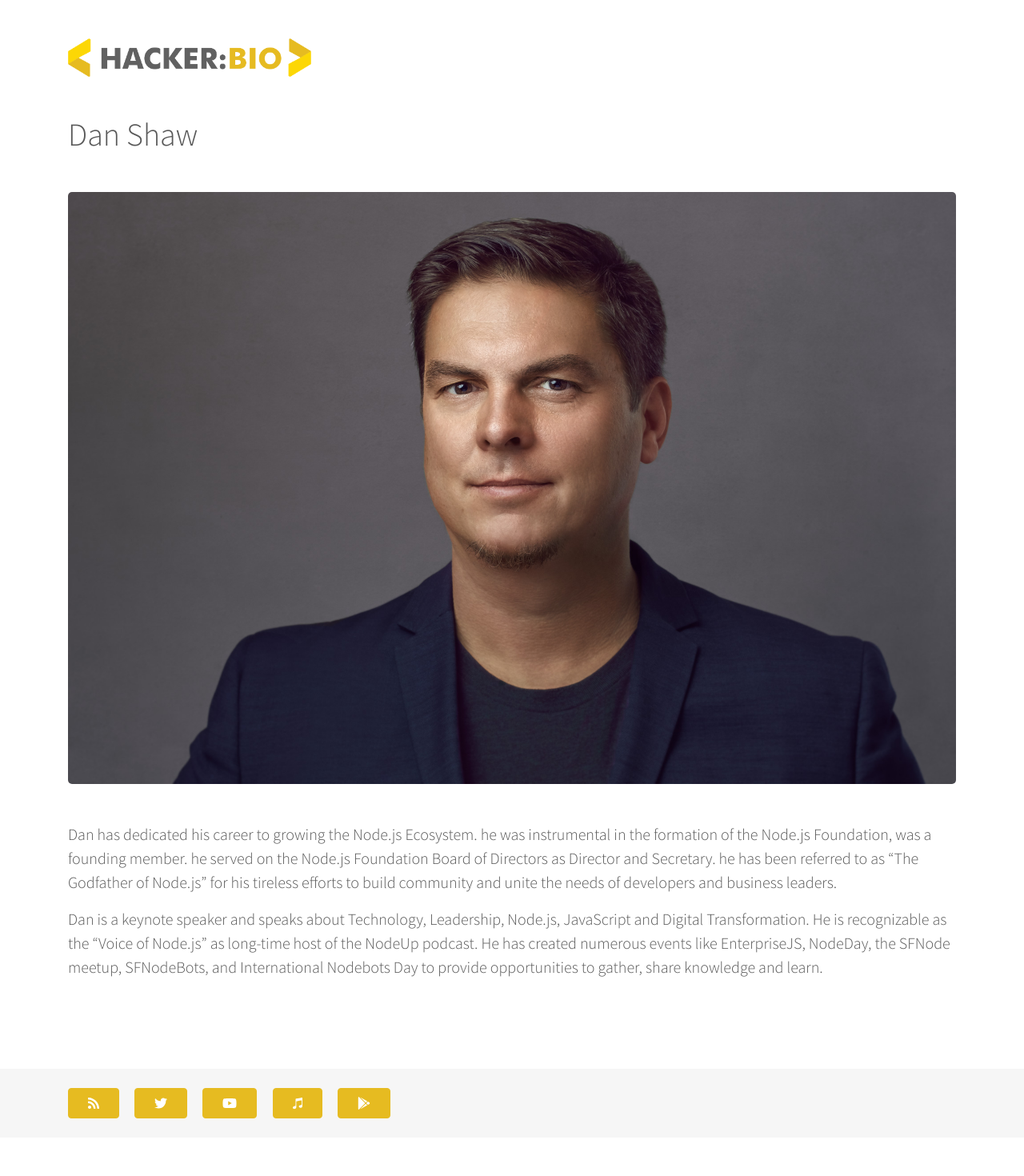
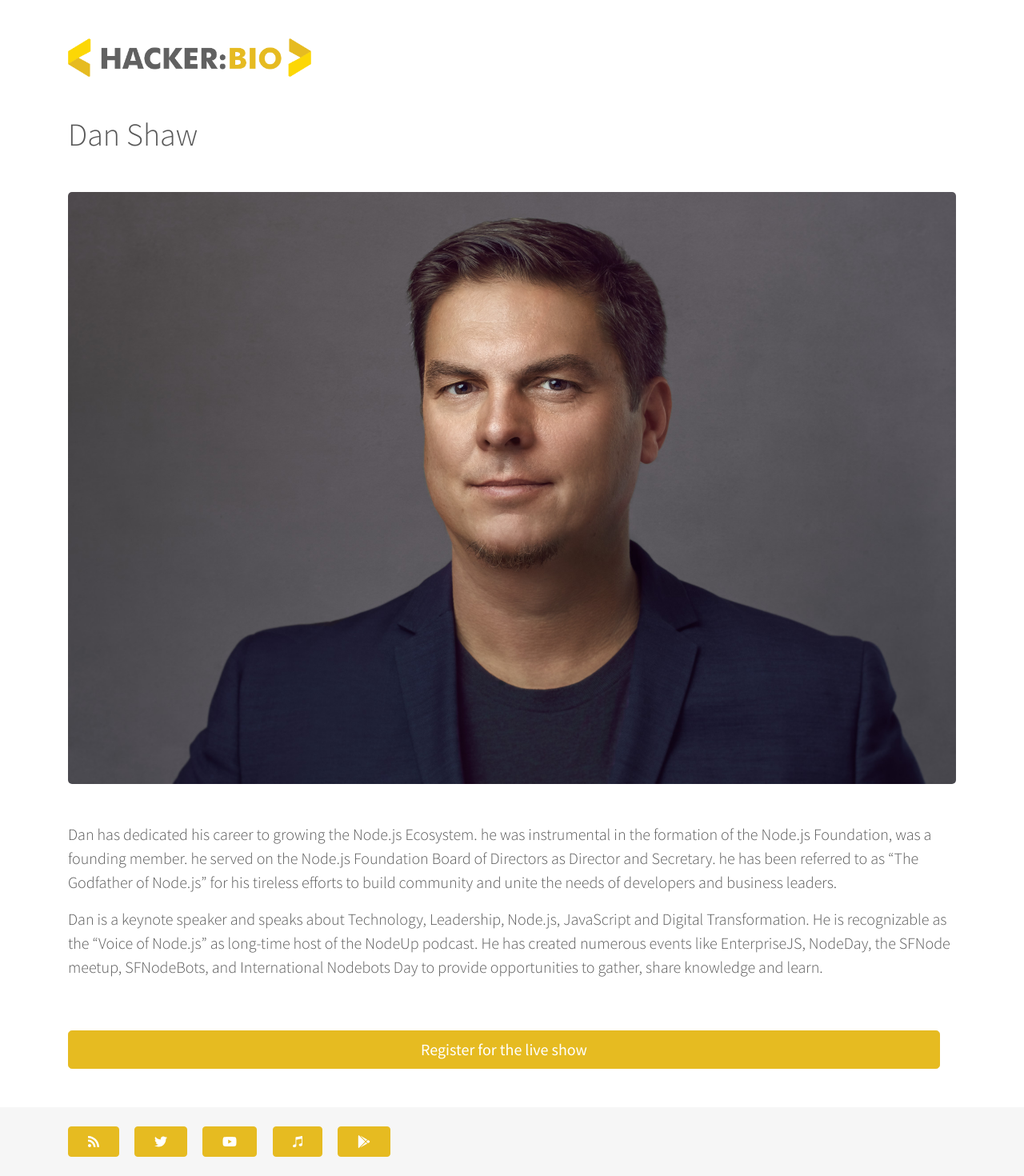
Before and after one commit to HackerBio/hackerbio.github.io, a Jekyll site: the page built from _hackers/dan-shaw.md, in a window 1280 px wide. Shown: the whole page at 80% size. Built offline with Jekyll 4.4.1, drawn with Linux system fonts in a browser that asks for light colours; nearby versions of some CDN libraries; before the commit the page ends 1422 px from its top, so only the background shows below that.

Commit message:
feat(hacker): add call to action

```diff
--- a/_hackers/dan-shaw.md
+++ b/_hackers/dan-shaw.md
@@ -2,6 +2,7 @@
 name: Dan Shaw
 date: 2018-07-03
 headline: He has been referred to as _"The Godfather of Node.js"_ for his tireless efforts to build community and unite the needs of developers and business leaders
+crowdcast: https://www.crowdcast.io/e/hacker-bio-dan-shaw
 ---
 
 Dan has dedicated his career to growing the Node.js Ecosystem. he was instrumental in the formation of the Node.js Foundation, was a founding member. he served on the Node.js Foundation Board of Directors as Director and Secretary. he has been referred to as "The Godfather of Node.js" for his tireless efforts to build community and unite the needs of developers and business leaders.
--- a/_layouts/hacker.html
+++ b/_layouts/hacker.html
@@ -7,3 +7,9 @@ layout: base
   <div class="my-5"><img src="/hackers/{{ page.slug }}/photo.jpg" alt="{{ page.name }}"/></div>
   <div class="lead">{{ content }}</div>
 </section>
+
+{% if page.media %}
+
+{% else %}
+  <a href="{{ page.crowdcast }}" class="btn btn-lg btn-warning">Register for the live show</a>
+{% endif %}
```
